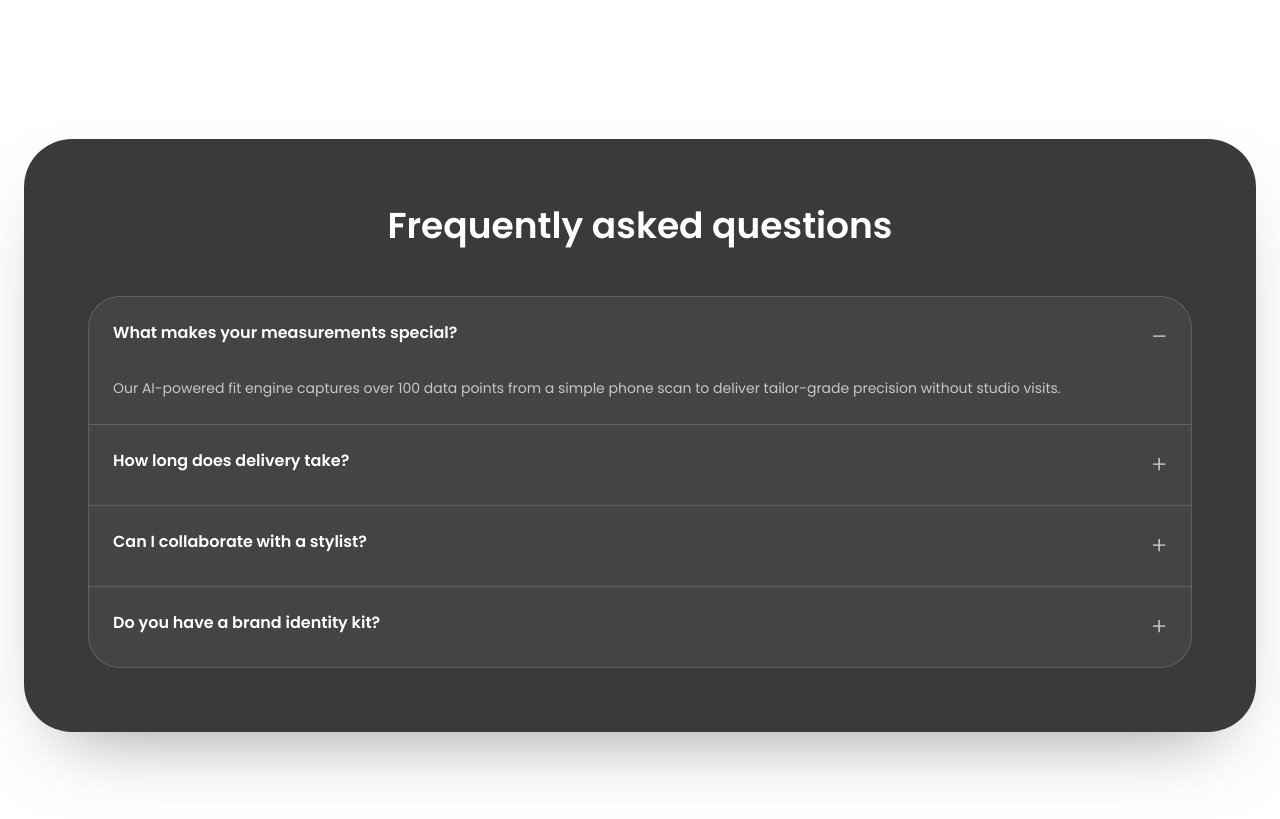
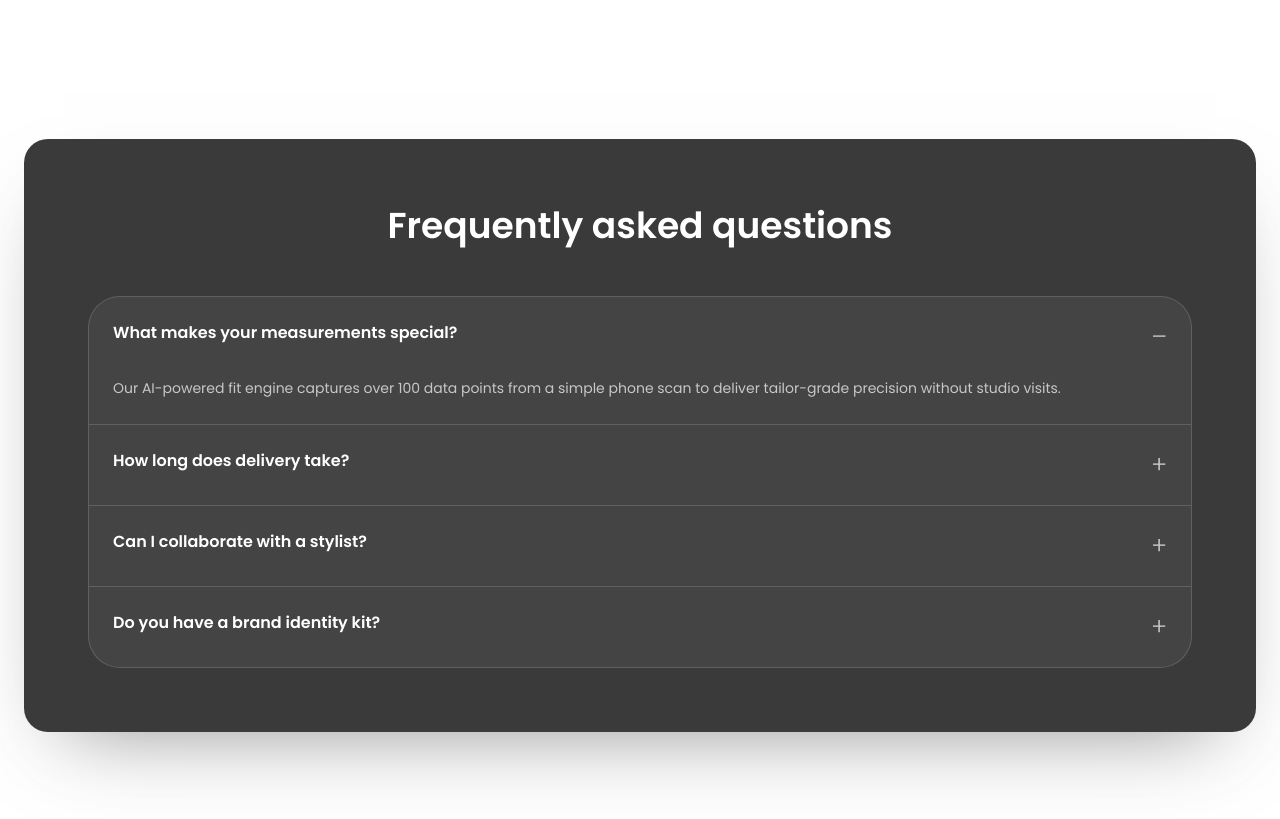
Before and after one commit to Qlozet/qlozethome, a Next.js app: page / in a window 1280 px wide. Shown: the part 6260-7079 px from the top of the page. Built offline with nearby package versions, Linux system fonts and the light colour scheme.

Commit message:
Update FAQSection.tsx

```diff
--- a/components/home/FAQ/FAQSection.tsx
+++ b/components/home/FAQ/FAQSection.tsx
@@ -16,7 +16,7 @@ export function FAQSection({ data }: FAQSectionProps) {
   return (
     <section id={data.id} className="bg-white py-24 sm:py-32 scroll-mt-32 overflow-x-hidden">
       <div className="mx-auto w-full max-w-[90rem] px-4 sm:px-6">
-        <div className="relative mx-auto w-full max-w-full rounded-[3rem] bg-[#3a3a3a] px-6 py-10 text-white shadow-[0_35px_80px_-40px_rgba(58,58,58,0.6)] sm:px-12 sm:py-14 lg:px-16 lg:py-16">
+        <div className="relative mx-auto w-full max-w-full rounded-[1.5rem] bg-[#3a3a3a] px-6 py-10 text-white shadow-[0_35px_80px_-40px_rgba(58,58,58,0.6)] sm:px-12 sm:py-14 lg:px-16 lg:py-16">
           <div className="flex flex-col gap-12">
             <SectionHeading title={data.title} align="center" theme="dark" />
             <div className="flex flex-col divide-y divide-white/15 rounded-4xl border border-white/15 bg-white/5">
```
